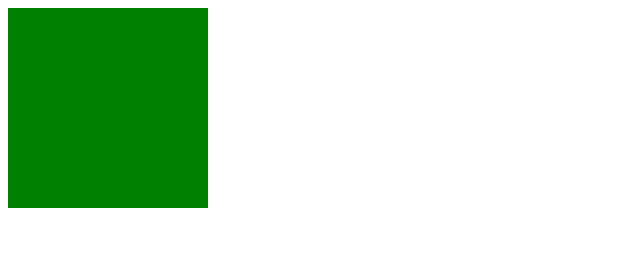
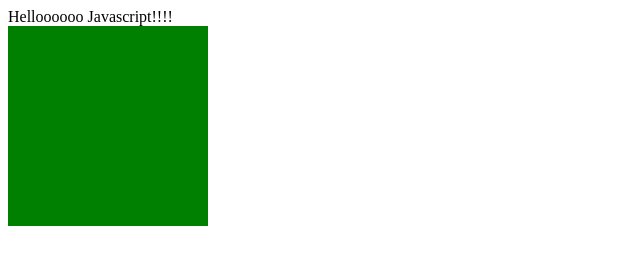
Before and after one commit to yogi-25/PlayingWithJavascript, a website: page eventjs.html in a window 1280 px wide. Shown: the whole page, without its empty margins (0-640 px from the left). Drawn offline with Linux system fonts and the light colour scheme.

Commit message:
Updated Merry

```diff
--- a/callbacksettimeout.js
+++ b/callbacksettimeout.js
@@ -7,3 +7,4 @@ function callbacktest()
     return "hello";
 }
 console.log(callbacktest())
+console.log("Hellooo")
--- a/eventjs.html
+++ b/eventjs.html
@@ -11,6 +11,7 @@
 </head>
 
 <body>
+    Helloooooo Javascript!!!!
 	<div id="hover"
 		onmouseover="hov()"
 		style="background-color:green;
```
